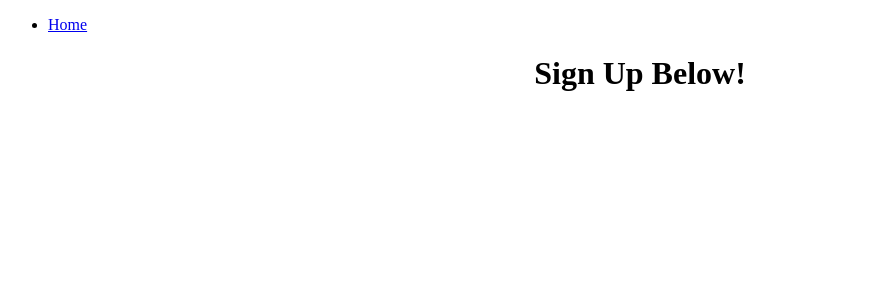
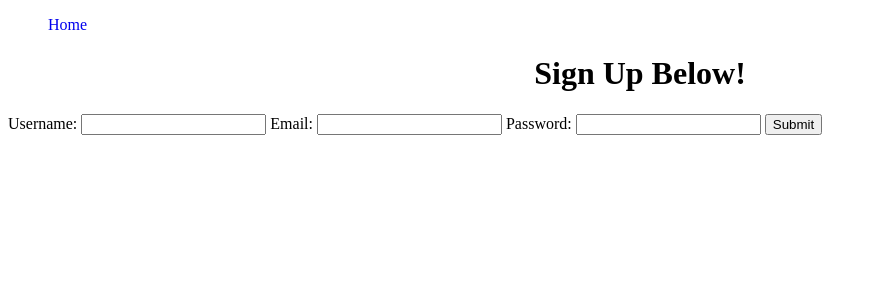
Before and after one commit to Bradleytevans/MacroManager, a PHP site: page /views/signup.view.php in a window 1280 px wide. Shown: the top 300 px of the page, without its empty margins (0-876 px from the left). Run offline with PHP 8.4, Linux system fonts and the light colour scheme.

Commit message:
figuring out an issue

```diff
--- a/public/style.css
+++ b/public/style.css
@@ -1,5 +1,12 @@
 html {
     box-sizing: border-box;
+}
+
+.nav-bar {
+}
+.nav-item {
+    list-style: none;
+    text-decoration: none;
 }
 
 h1 {
--- a/views/partials/nav.php
+++ b/views/partials/nav.php
@@ -1,3 +1,5 @@
-<ul>
-    <li><a href="/">Home</a></li>
-</ul>
+<div class="nav-bar">
+    <ul >
+        <li class="nav-item"><a class="nav-item" href="/">Home</a></li>
+    </ul>
+</div>
--- a/views/signup.view.php
+++ b/views/signup.view.php
@@ -1,3 +1,10 @@
 <?php require('partials/head.php'); ?>
     <h1>Sign Up Below!</h1>
+    <form action="" method="post" >
+    <label for="username">Username: </label><input type="text" name="username"></input>
+    <label for="email">Email: </label><input type="text" name="email"></input>
+    <label for="password">Password: </label><input type="text" name="password"></input>
+
+    <button type="submit">Submit</button>
+</form>
 <?php require('partials/footer.php'); ?>
```
Also changed, not shown: core/database/QueryBuilder.php (+0 -8 lines).
